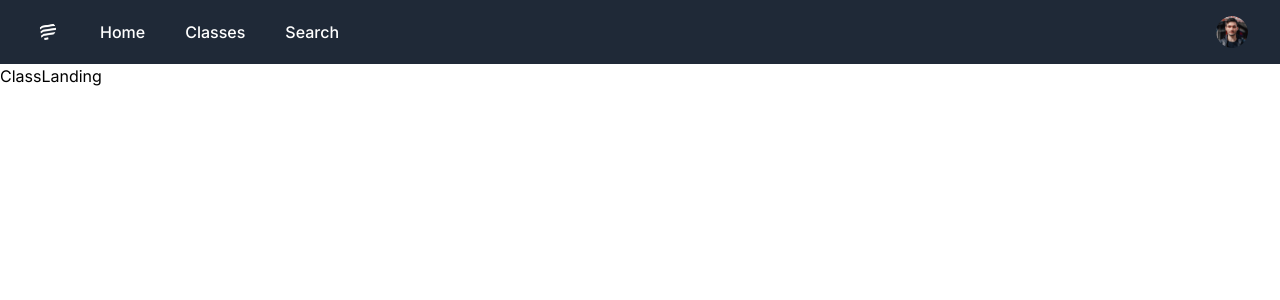
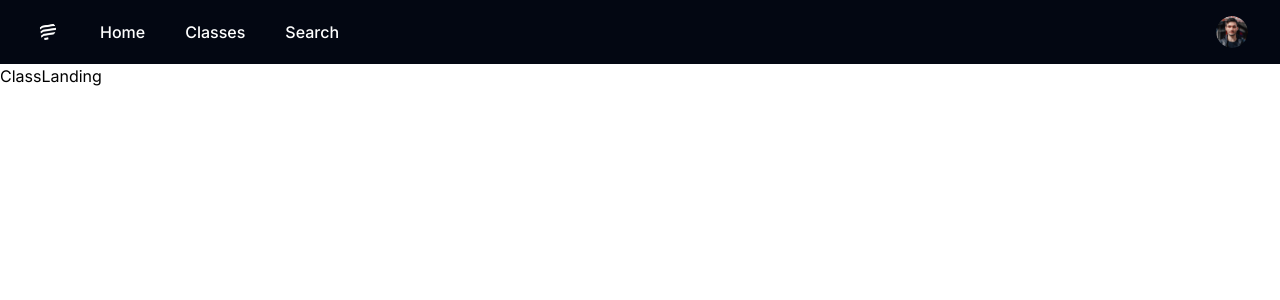
Before and after one commit to joelaul/pickupmusic, a Next.js app: page /classes/advanced-fusion-and-funk-guitar in a window 1280 px wide. Shown: the top 300 px of the page. Built offline with nearby package versions, Linux system fonts and the light colour scheme.

Commit message:
Darken nav background

```diff
--- a/src/components/nav/nav.tsx
+++ b/src/components/nav/nav.tsx
@@ -23,7 +23,7 @@ export default function Nav() {
   const [isProfileDropdownOpen, toggleProfileDropdown] = useToggleControls();
 
   return (
-    <nav className="bg-gray-800">
+    <nav className="bg-gray-950">
       <div className="mx-auto max-w-7xl px-2 sm:px-6 lg:px-8">
         <div className="relative flex h-16 items-center justify-between">
           <div className="absolute inset-y-0 left-0 flex items-center sm:hidden">
@@ -101,7 +101,7 @@ export default function Nav() {
                 <button
                   type="button"
                   onClick={toggleProfileDropdown}
-                  className="flex rounded-full bg-gray-800 text-sm focus:outline-none focus:ring-2 focus:ring-white focus:ring-offset-2 focus:ring-offset-gray-800"
+                  className="flex rounded-full bg-gray-950 text-sm focus:outline-none focus:ring-2 focus:ring-white focus:ring-offset-2 focus:ring-offset-gray-800"
                   id="user-menu-button"
                   aria-expanded="false"
                   aria-haspopup="true"
```
